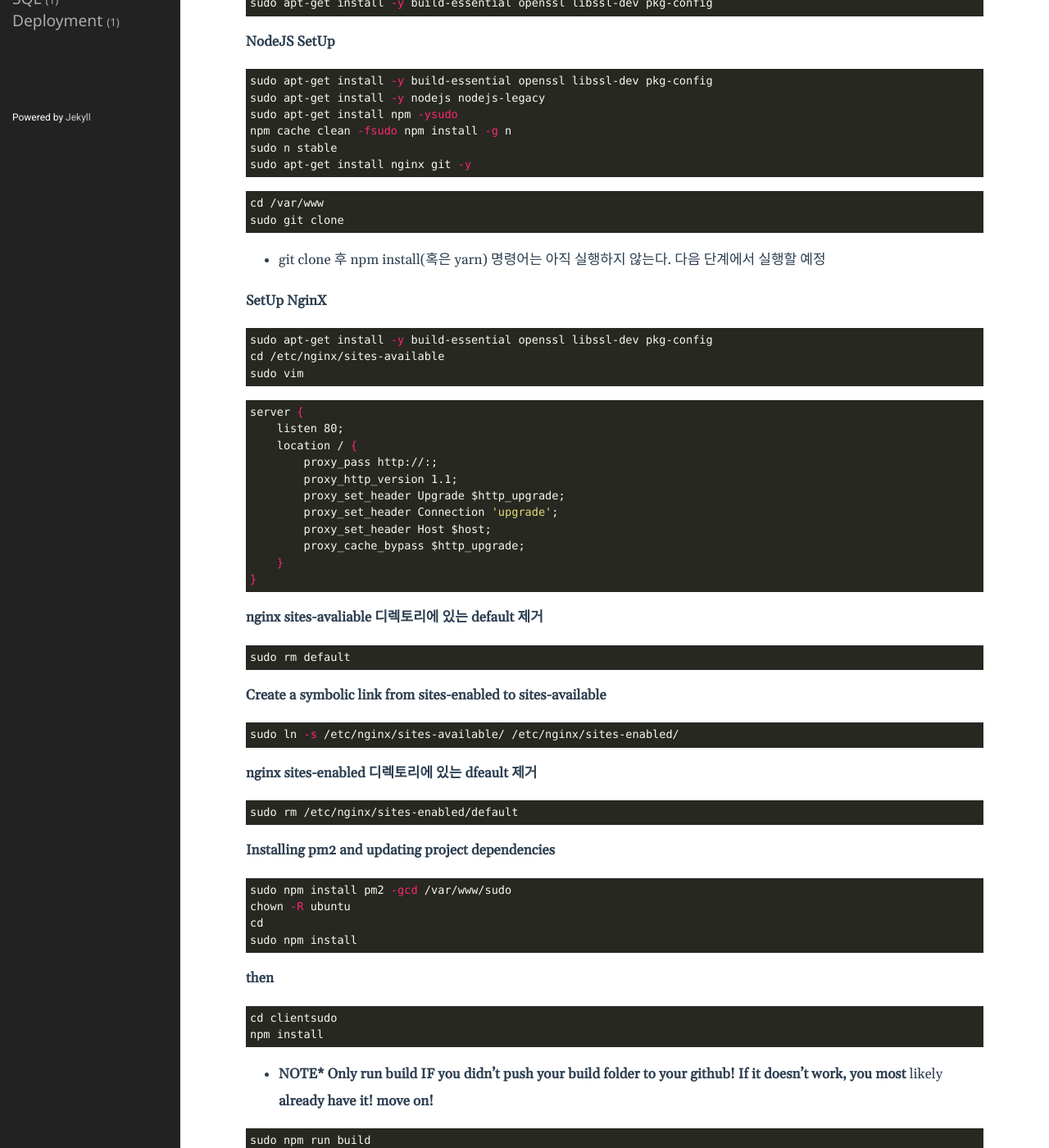
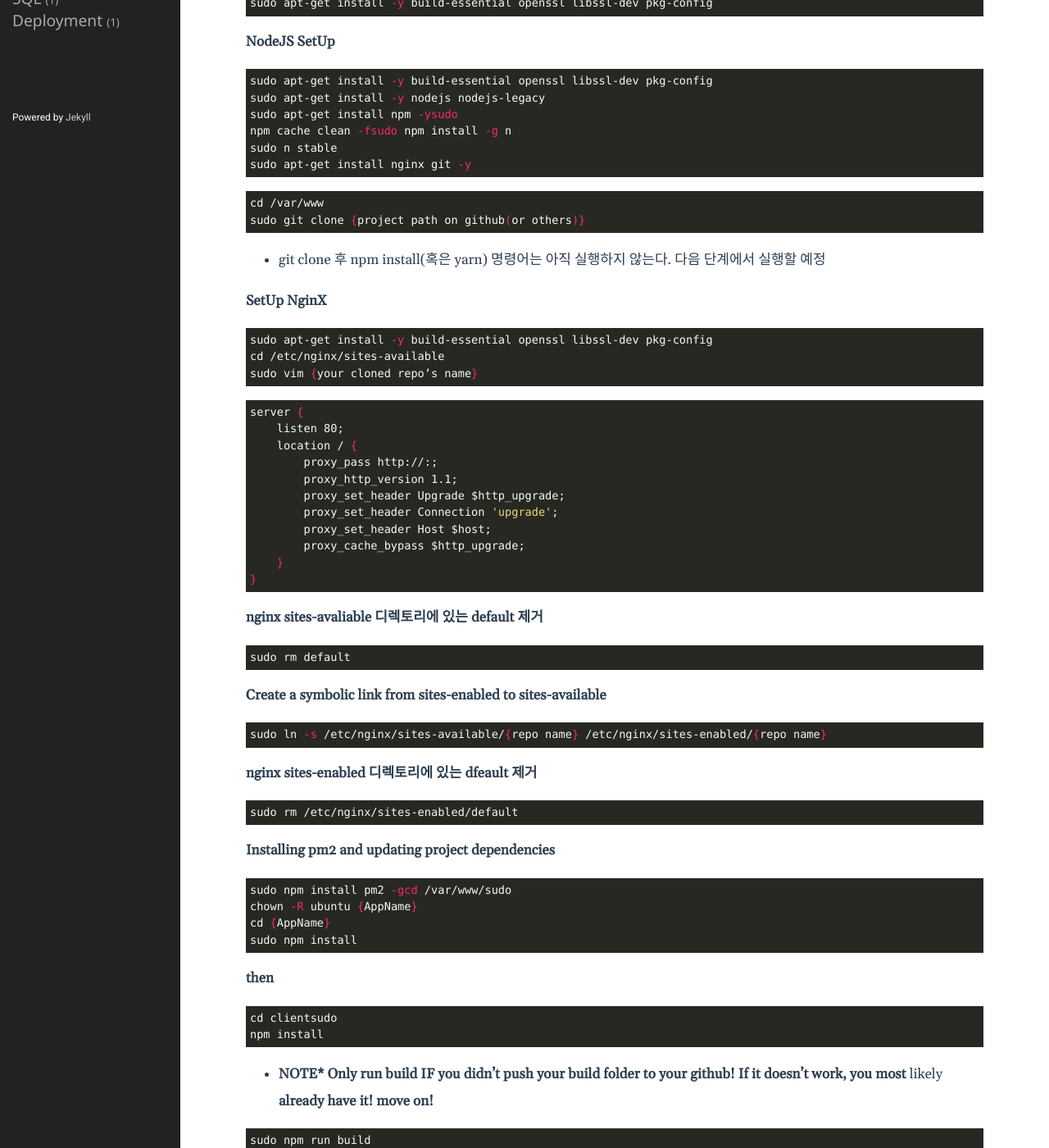
Before and after one commit to junghwan1224/junghwan1224.github.io, a Jekyll site: the page built from _posts/2020-08-09-node-deploy.md, in a window 1280 px wide and 1400 px high, scrolled down 365 px. Shown: the whole window at 82% size. Built offline with Jekyll 4.4.1, drawn with Linux system fonts in a browser that asks for light colours.

Commit message:
remove double bracket

````diff
--- a/_posts/2020-08-09-node-deploy.md
+++ b/_posts/2020-08-09-node-deploy.md
@@ -31,7 +31,7 @@ sudo apt-get install nginx git -y
 
 ```bash
 cd /var/www
-sudo git clone {{ project path on github(or others) }}
+sudo git clone {project path on github(or others)}
 ```
 
 * git clone 후 npm install(혹은 yarn) 명령어는 아직 실행하지 않는다. 다음 단계에서 실행할 예정
@@ -43,7 +43,7 @@ sudo git clone {{ project path on github(or others) }}
 ```bash
 sudo apt-get install -y build-essential openssl libssl-dev pkg-config
 cd /etc/nginx/sites-available
-sudo vim {{your cloned repo’s name}}
+sudo vim {your cloned repo’s name}
 ```
 
 ```bash
@@ -73,7 +73,7 @@ sudo rm default
 **Create a symbolic link from sites-enabled to sites-available**
 
 ```bash
-sudo ln -s /etc/nginx/sites-available/{{repo name}} /etc/nginx/sites-enabled/{{repo name}}
+sudo ln -s /etc/nginx/sites-available/{repo name} /etc/nginx/sites-enabled/{repo name}
 ```
 
 
@@ -90,8 +90,8 @@ sudo rm /etc/nginx/sites-enabled/default
 
 ```bash
 sudo npm install pm2 -gcd /var/www/sudo
-chown -R ubuntu {{AppName}}
-cd {{AppName}}
+chown -R ubuntu {AppName}
+cd {AppName}
 sudo npm install
 ```
 
````
